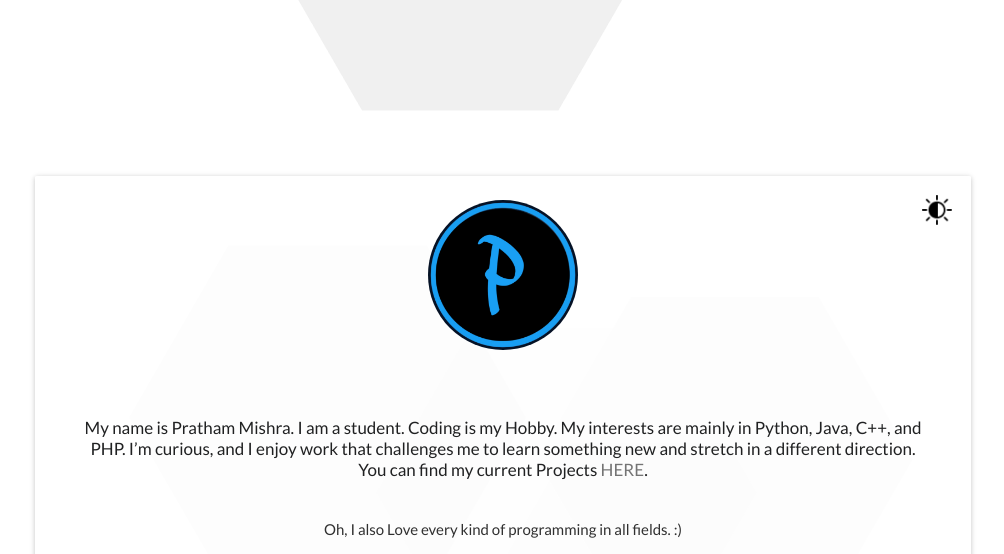
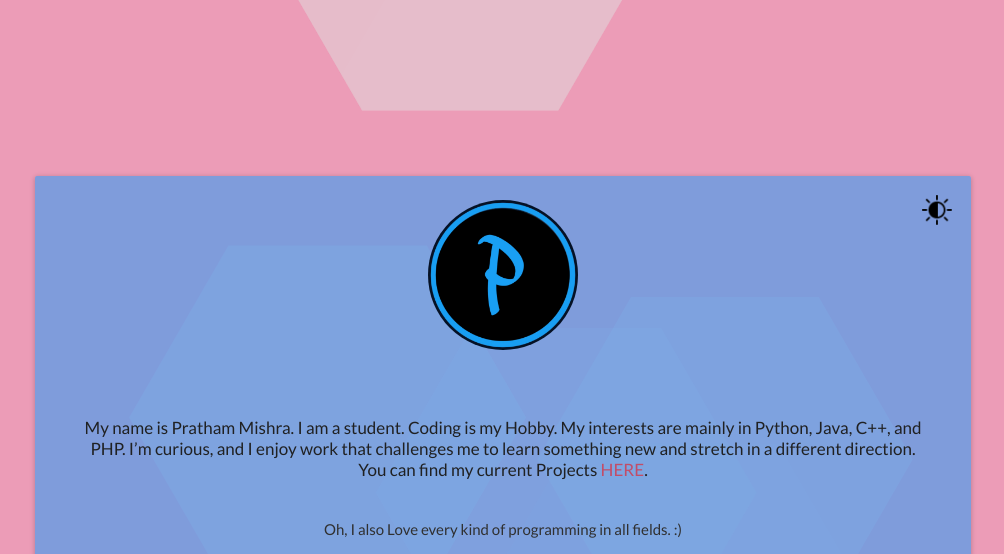
Before and after one commit to Dare-Devill/Pratham-Mishra.github.io, a plain HTML site: page index.html in a window 1280 px wide. Shown: the top 554 px of the page, without its empty margins (137-1141 px from the left). Drawn offline with Linux system fonts and the light colour scheme.

Commit message:
Update index.css

```diff
--- a/index.css
+++ b/index.css
@@ -25,16 +25,16 @@ canvas{
     --gray5: #303030;
     --gray6: #202122;
     --b: rgb(0, 0, 0);
-    --w: rgb(255, 255, 255);
+    --w: rgb(236, 156, 183);
 }
 
 .light {
     --par-bg: var(--w);
-    --bg: rgba(255, 255, 255, 0.85);;
+    --bg: rgba(86, 156, 235, 0.719);;
     --text-color: var(--gray6);
     --mini-text: var(--gray5);
     --icon-color: var(--b);
-    --link-color: rgba(0,0,0,.54);
+    --link-color: rgba(253, 2, 2, 0.54);
     --contact-hover: var(--gray2);
     --box-shadow: rgba(0, 0, 0, 0.12) 0px 1px 6px, rgba(0, 0, 0, 0.12) 0px 1px 4px;
     --cv-invert: 0%;
@@ -46,7 +46,7 @@ canvas{
     --text-color: var(--gray1);
     --mini-text: var(--gray2);
     --icon-color: var(--w);
-    --link-color: rgba(255, 255, 255, 0.507);
+    --link-color: rgba(245, 65, 65, 0.507);
     --contact-hover: var(--gray4);
     --box-shadow: 0px 0px 8px 3px rgba(102, 101, 102, 0.11);
     --cv-invert: 100%;
```
